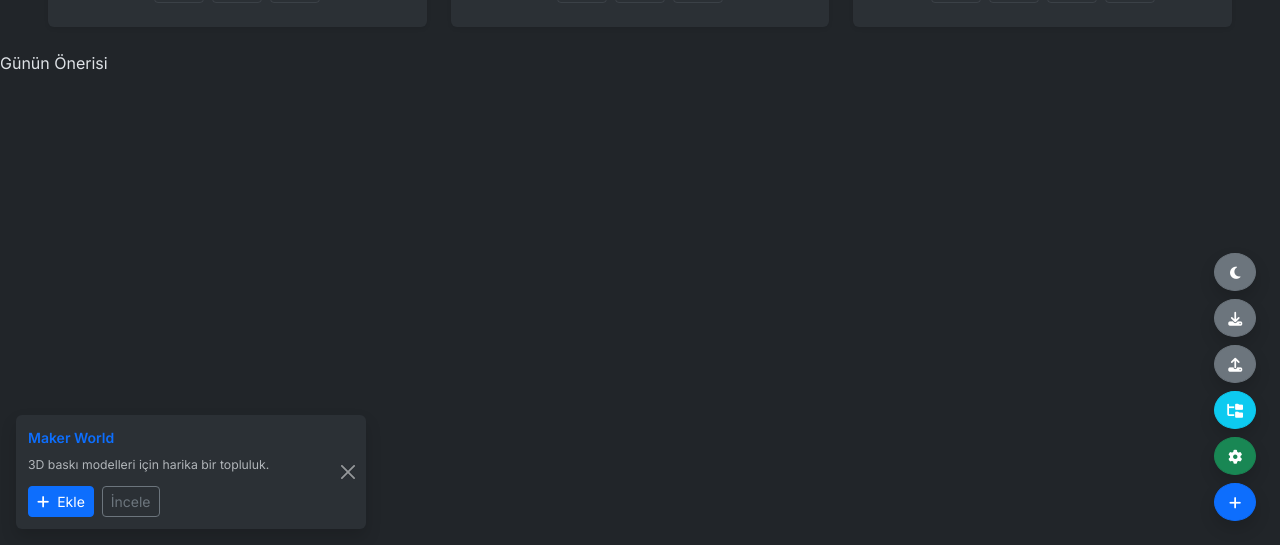
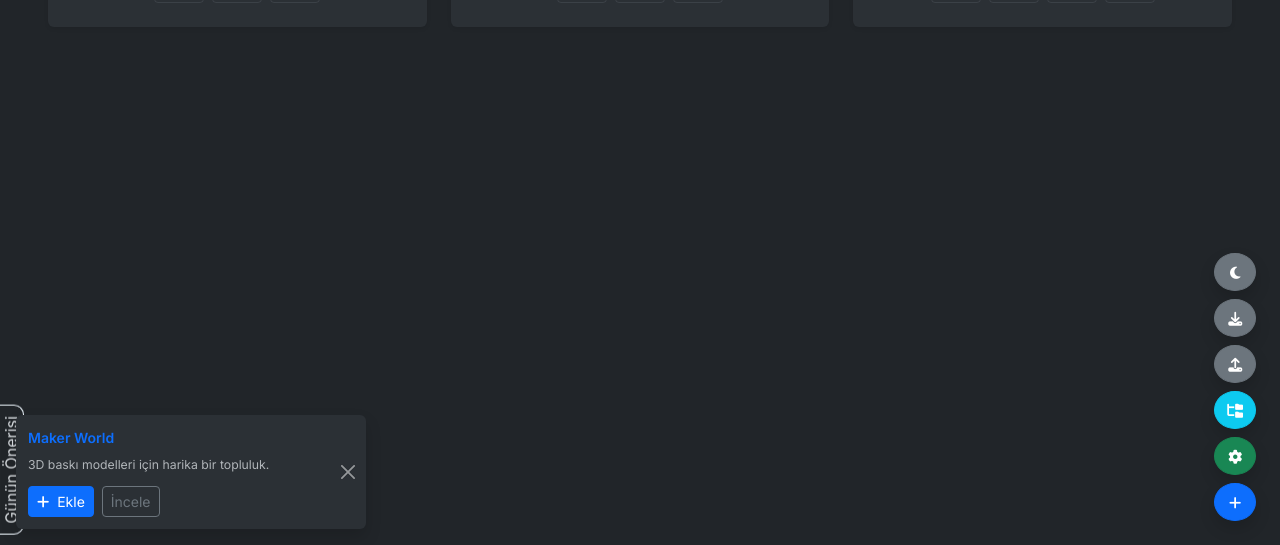
Before and after one commit to militiaweb/addgoo, a plain HTML site: page index.html in a window 1280 px wide. Shown: the part 255-800 px from the top of the page. Drawn offline with nearby package versions, Linux system fonts and the light colour scheme.

Commit message:
Add files via upload

```diff
--- a/assets/css/style.css
+++ b/assets/css/style.css
@@ -90,6 +90,23 @@
   width: 60px;
 }
 
+#gon {
+  z-index: 90;
+  width: 24px;
+  height: max-content;
+  writing-mode: vertical-lr;
+  transform: scale(-1, -1);
+  position: fixed;
+  bottom: 10px;
+  left: 0;
+  padding: 10px 0;
+  border-bottom-left-radius: 10px;
+  border-top-left-radius: 10px;
+  border: 1px solid aliceblue;
+  border-right: 0;
+  cursor: pointer;
+}
+
 html[data-bs-theme="light"] {
   & body{
     background-image: linear-gradient(to top, #cfd9df 0%, #e2ebf0 100%);
```
